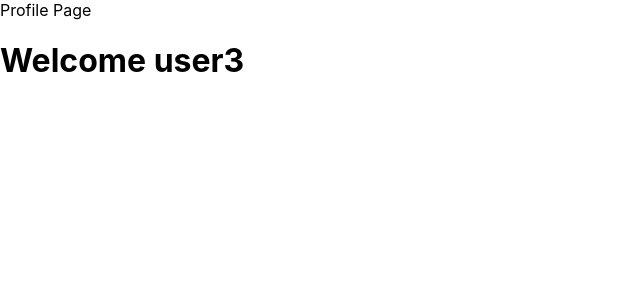
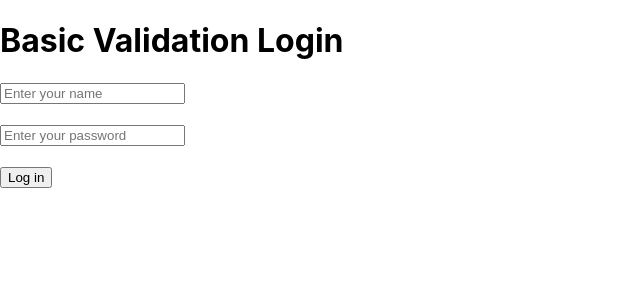
Before and after one commit to Nitishrestha/react-prac, a React (Create React App) app: page / in a window 1280 px wide. Shown: the top 300 px of the page, without its empty margins (0-640 px from the left). Built offline with nearby package versions, Linux system fonts and the light colour scheme.

Commit message:
basic validation

```diff
--- a/src/App.js
+++ b/src/App.js
@@ -1,10 +1,10 @@
 import './App.css';
-import Profile from './Profile';
+import BasicValidationLogin from './component/BasicValidationLogin';
 
 function App() {
 
   return (
-    <Profile/>
+    <BasicValidationLogin/>
   );
 }
 
--- /dev/null
+++ b/src/component/BasicValidationLogin.js
@@ -0,0 +1,59 @@
+import React, { useState } from "react";
+
+export default function BasicValidationLogin() {
+  const [user, setUser] = useState("");
+  const [password, setPassword] = useState("");
+  const [userErr, setUserErr] = useState(false);
+  const [passwordErr, setPasswordErr] = useState(false);
+
+  const login = (e) => {
+    e.preventDefault();
+    console.log(user);
+    console.log(password);
+    alert("success");
+  };
+
+  const userHandler = (e) => {
+    let user = e.target.value;
+    if (user.length < 3) {
+      setUserErr(true);
+    } else {
+      setUserErr(false);
+    }
+  };
+
+  const passwordHandler = (e) => {
+    let password = e.target.value;
+    if (password.length < 3) {
+      setPasswordErr(true);
+    } else {
+      setPasswordErr(false);
+    }
+  };
+
+  return (
+    <div>
+      <div>
+        <h1>Basic Validation Login</h1>
+      </div>
+      <form onSubmit={(e) => login(e)}>
+        <input
+          type="text"
+          placeholder="Enter your name"
+          onChange={(e) => userHandler(e)}
+        />
+        <br />
+        <span>{userErr ? "Name length invalid" : ""}</span>
+        <br />
+        <input
+          type="password"
+          placeholder="Enter your password"
+          onChange={(e) => passwordHandler(e)}
+        />
+        <br />
+        <span>{passwordErr ? "Password length invalid" : ""}<br/></span>
+        <button type="submit"> Log in</button>
+      </form>
+    </div>
+  );
+}
```
Also changed, not shown: src/component/Profile.js (renamed from src/Profile.js).
